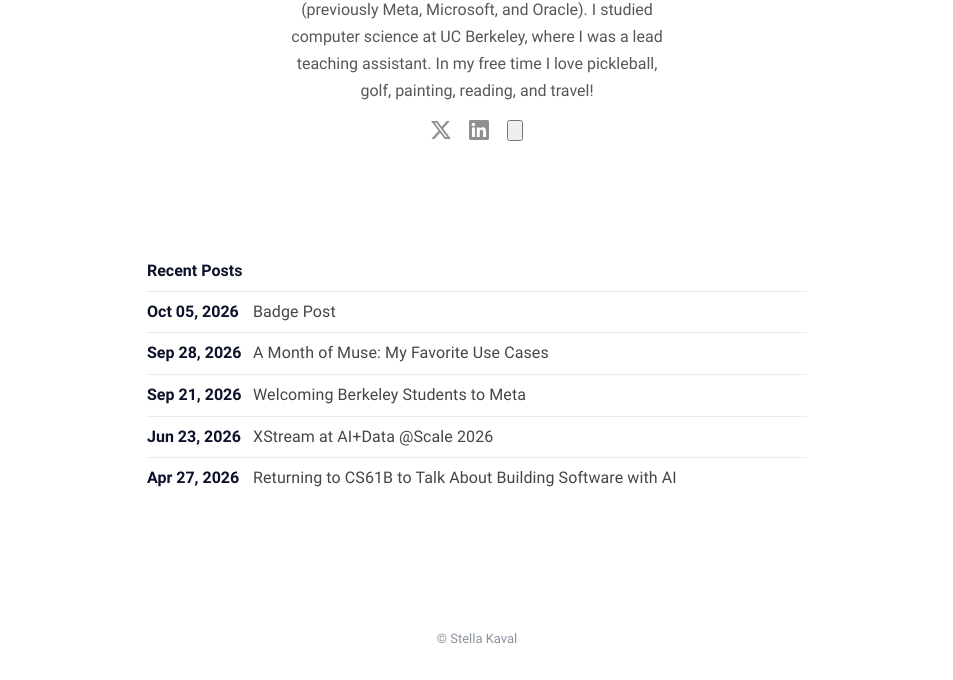
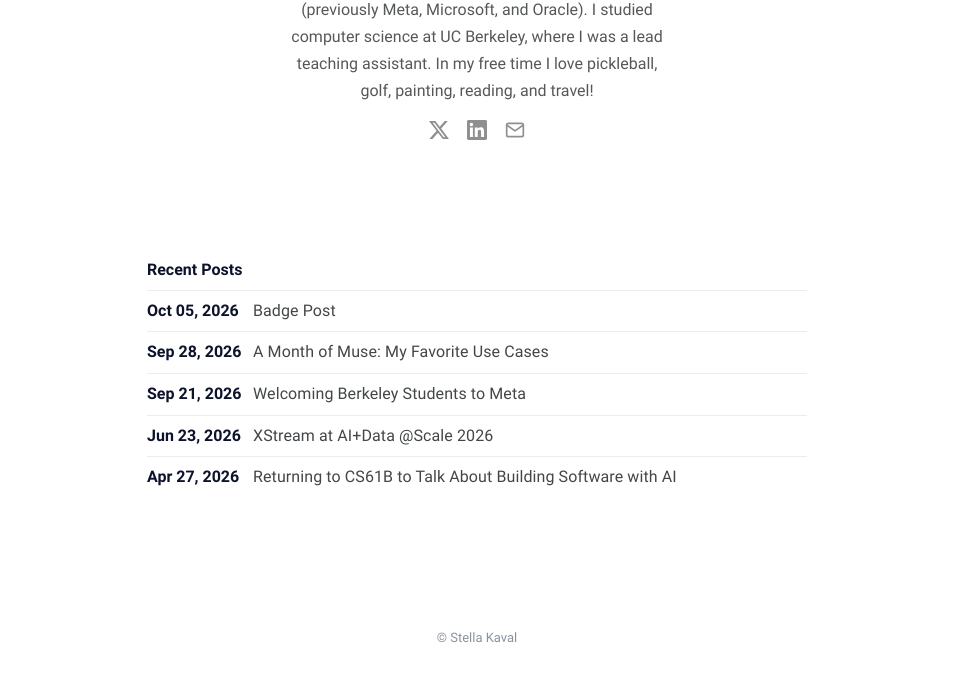
Before and after one commit to stellakaval/stellakaval.github.io, a Jekyll site: the page built from index.md, in a window 1280 px wide. Shown: the part 331-1011 px from the top of the page, without its empty margins (163-1116 px from the left). Built offline with Jekyll 4.4.1, drawn with Linux system fonts in a browser that asks for light colours.

Commit message:
Style email copy button

```diff
--- a/_sass/klise/_layout.scss
+++ b/_sass/klise/_layout.scss
@@ -218,9 +218,11 @@
     margin-top: 1em;
     display: flex;
     justify-content: center;
+    align-items: center;
     gap: 1.1em;
 
-    a {
+    a,
+    button {
       display: inline-flex;
       opacity: 0.6;
       transition: opacity 0.2s ease;
@@ -233,6 +235,19 @@
         width: 20px;
         height: 20px;
         fill: currentColor;
+      }
+    }
+
+    button {
+      background: none;
+      border: none;
+      padding: 0;
+      cursor: pointer;
+      color: inherit;
+
+      svg {
+        fill: none;
+        stroke: currentColor;
       }
     }
   }
```
